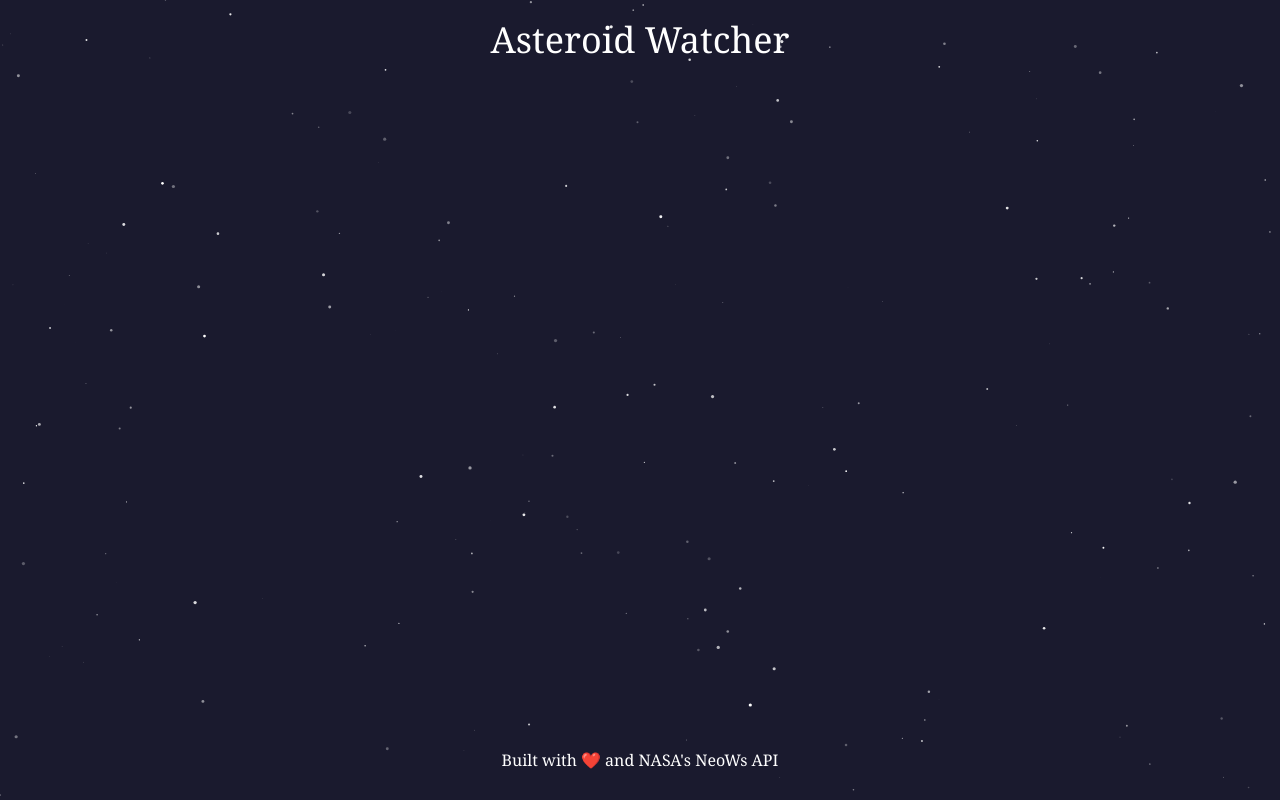
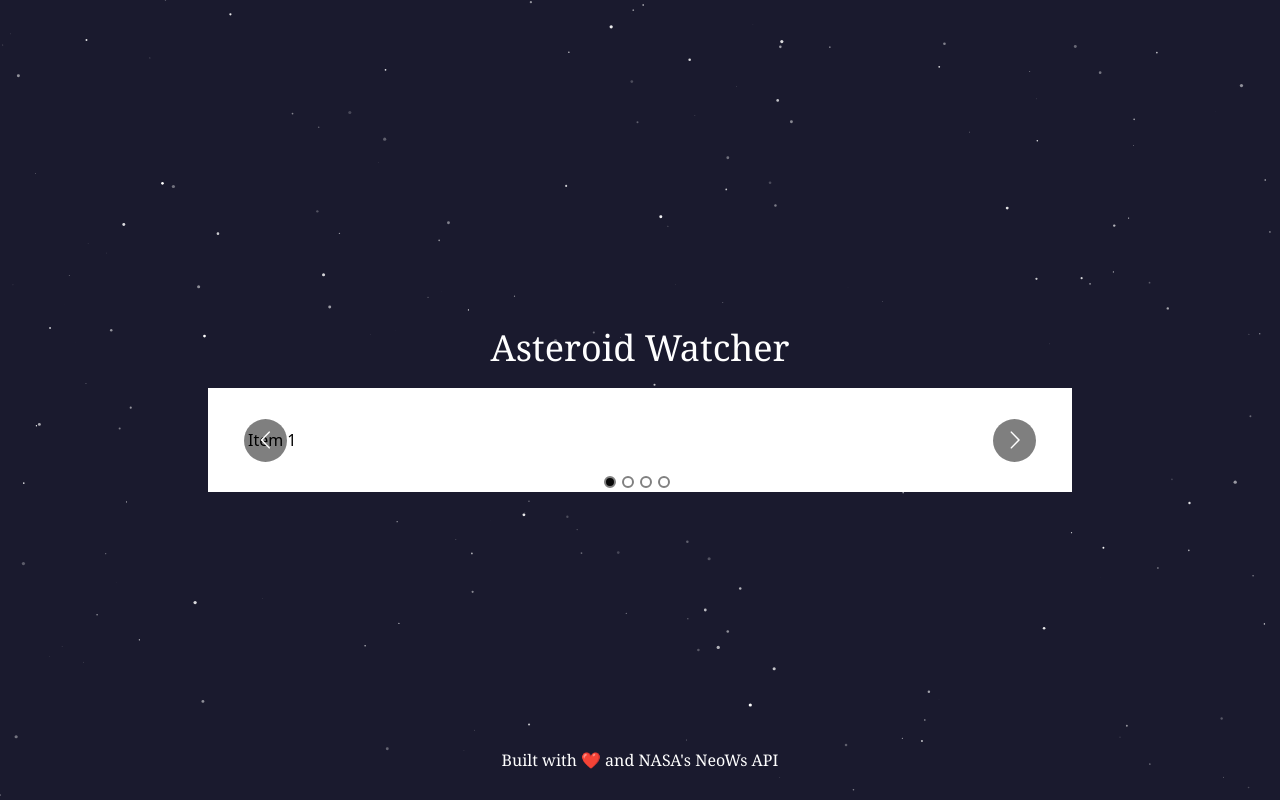
Before and after one commit to shreya-0718/asteroid-watch, a React (Vite) app in the folder space-app/: page / in a window 1280 px wide. Built offline with nearby package versions, Linux system fonts and the light colour scheme.

Commit message:
carousel works!

```diff
--- a/space-app/src/App.jsx
+++ b/space-app/src/App.jsx
@@ -1,19 +1,21 @@
 import Starfield from "./components/Starfield";
-import Footer from "./components/Footer"
+import Footer from "./components/Footer";
 import AsteroidCarousel from "./components/AsteroidCarousel";
 
 function App() {
   return (
-    <div className="fixed w-screen h-screen bg-midnight text-white flex font-sans justify-center">
-      <Starfield/>
+    <div className="relative min-h-screen bg-midnight text-white font-sans overflow-x-hidden">
+      <Starfield />
 
-      <h1 className="m-5 text-4xl font-serif">Asteroid Watcher</h1>
+      <main className="flex flex-col items-center justify-center min-h-screen z-10 relative">
+        <h1 className="m-5 text-4xl font-serif">Asteroid Watcher</h1>
 
-      <div className="flex bg-pink items-center justify-center z-10 min-h-screen">
-        <AsteroidCarousel/>
-      </div>
+        <div className="w-full max-w-4xl px-4 m-5=">
+          <AsteroidCarousel />
+        </div>
+      </main>
 
-      <Footer/>
+      <Footer />
     </div>
   );
 }
--- a/space-app/src/components/AsteroidCarousel.jsx
+++ b/space-app/src/components/AsteroidCarousel.jsx
@@ -3,7 +3,7 @@ import 'react-multi-carousel/lib/styles.css';
 import React from 'react';
 
 const responsive = {
-  all: {
+  desktop: {
     breakpoint: { max: 3000, min: 0 },
     items: 1,
     slidesToSlide: 1,
@@ -12,9 +12,9 @@ const responsive = {
 
 const auto = false;
 
-function AsteroidCarousel({  }) {
+function AsteroidCarousel() {
   return (
-    <div>
+    <div className="h-auto">
       <Carousel
         swipeable={true}
         draggable={false}
@@ -32,9 +32,9 @@ function AsteroidCarousel({  }) {
         itemClass="carousel-item-padding-40-px"
       >
         <div className="p-10 bg-white text-black">Item 1</div>
-        <div>Item 2</div>
-        <div>Item 3</div>
-        <div>Item 4</div>
+        <div className="p-10 bg-white text-black">Item 2</div>
+        <div className="p-10 bg-white text-black">Item 6</div>
+        <div className="p-10 bg-white text-black">Item 7</div>
       </Carousel>
     </div>
   );
```
